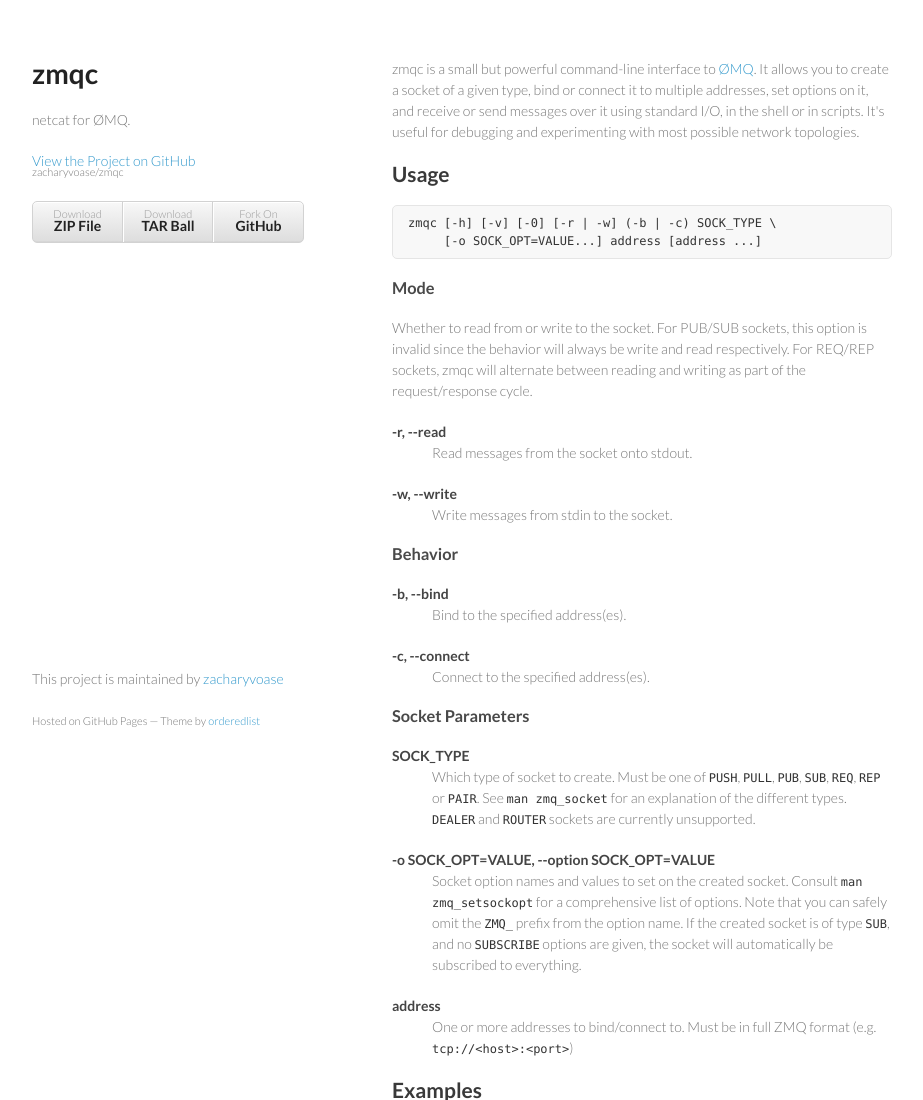
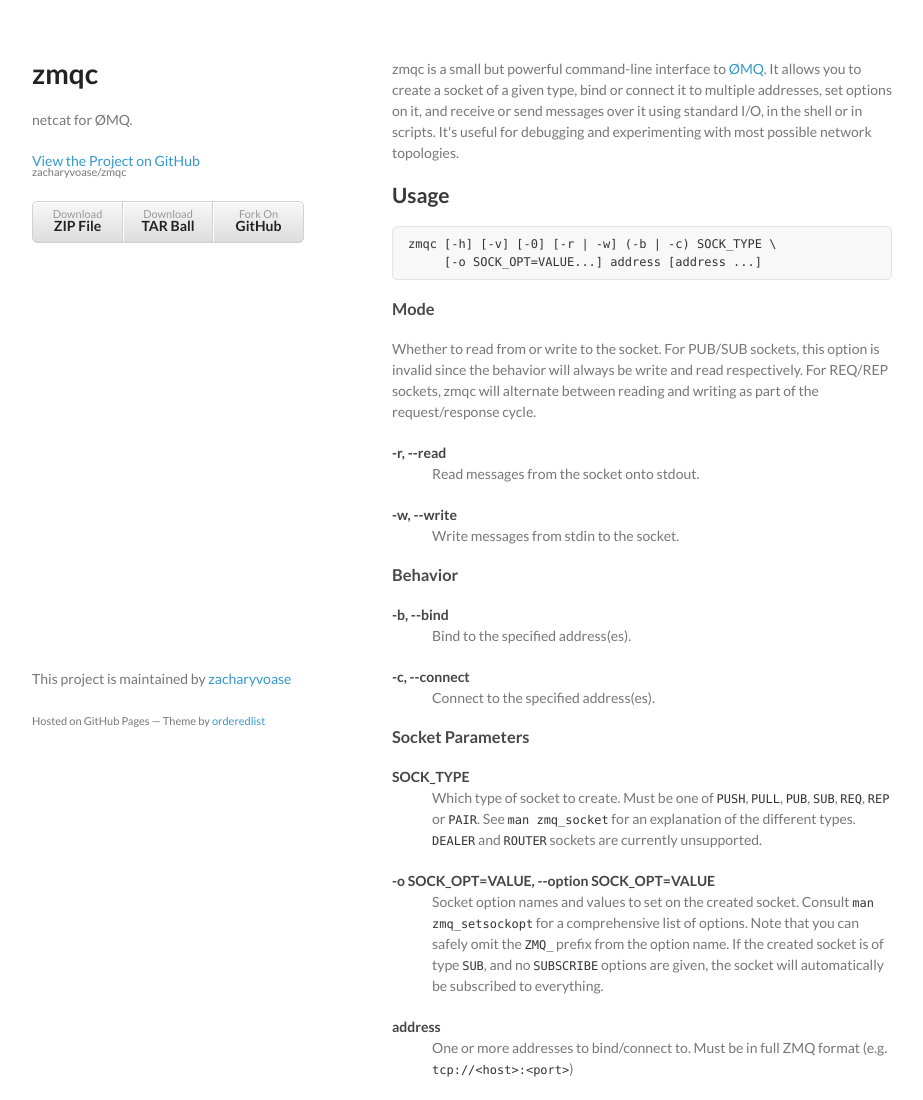
Before and after one commit to zacharyvoase/zmqc, a plain HTML site: page index.html in a window 1280 px wide. Shown: the top 1100 px of the page, without its empty margins (178-1101 px from the left). Drawn offline with Linux system fonts and the light colour scheme.

Commit message:
Bumped default font weight.

```diff
--- a/stylesheets/styles.css
+++ b/stylesheets/styles.css
@@ -1,10 +1,10 @@
-@import url(https://fonts.googleapis.com/css?family=Lato:300italic,700italic,300,700);
+@import url(https://fonts.googleapis.com/css?family=Lato:400italic,700italic,400,700);
 
 body {
   padding:50px;
   font:14px/1.5 Lato, "Helvetica Neue", Helvetica, Arial, sans-serif;
   color:#777;
-  font-weight:300;
+  font-weight:400;
 }
 
 h1, h2, h3, h4, h5, h6 {
```
